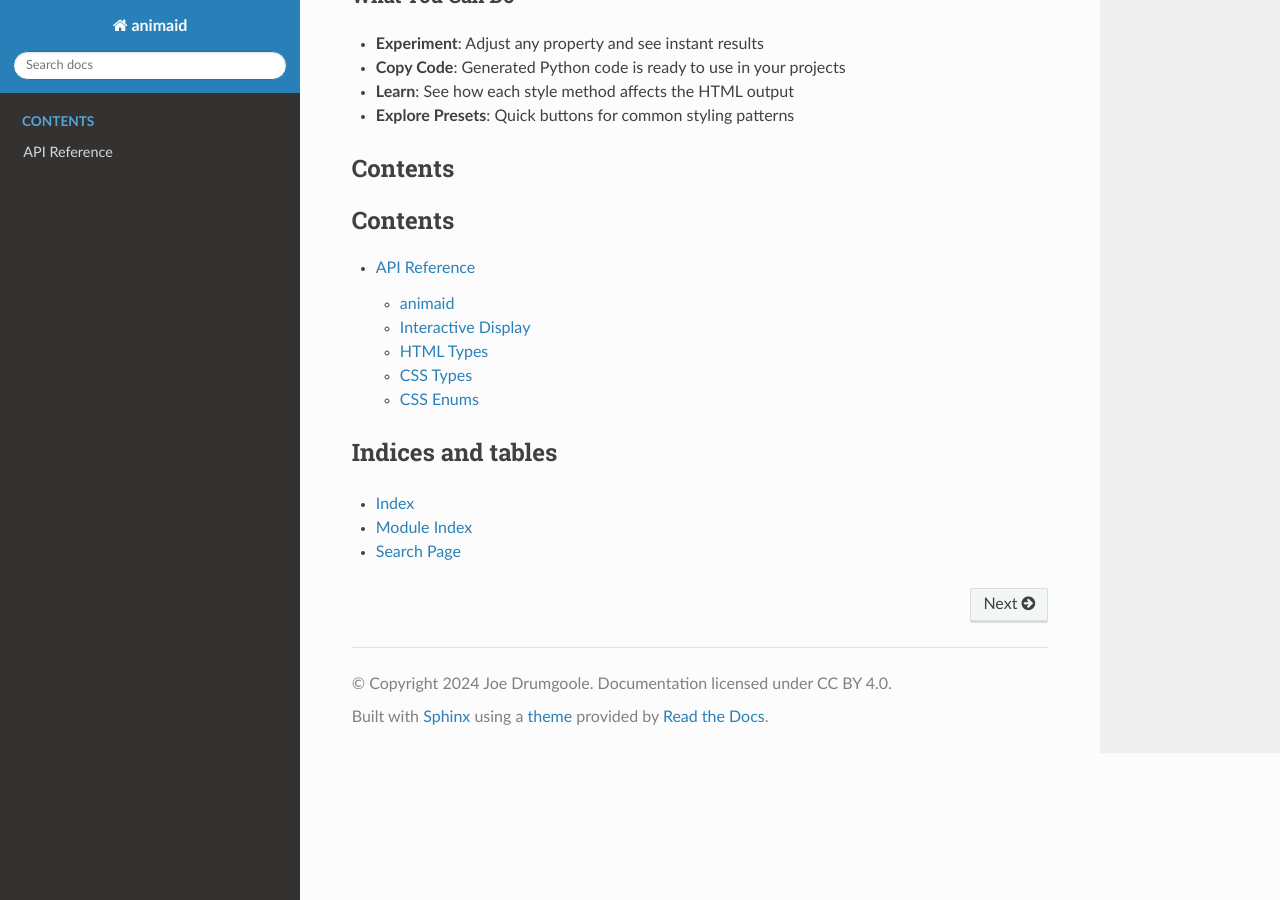
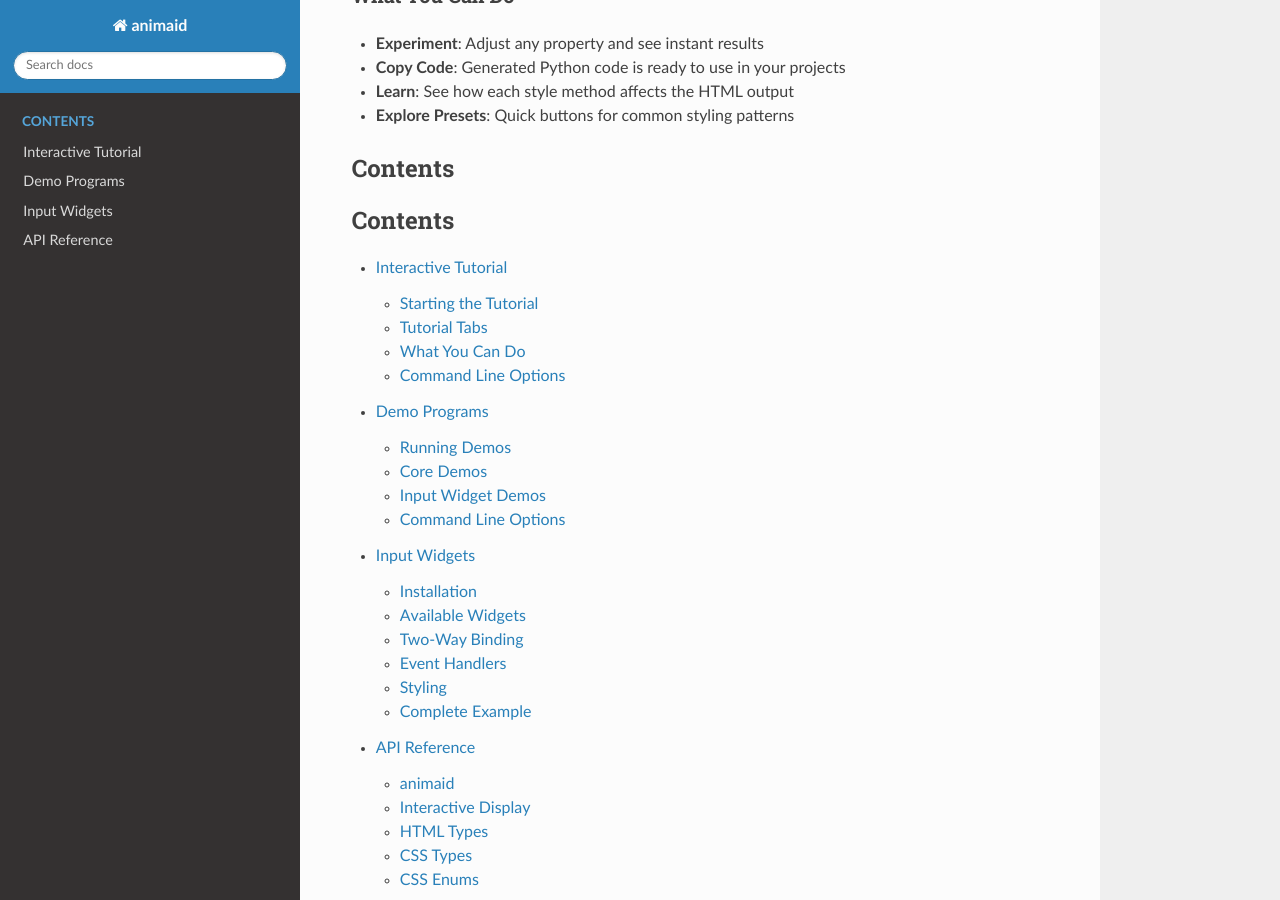
Before and after one commit to jdrumgoole/animaid, a Sphinx documentation site: the page built from docs/index.md, in a window 1280 px wide and 900 px high, scrolled down 19991 px. Built offline with Sphinx 7.4.7 and the Read the Docs theme 3.1.0, drawn with Linux system fonts in a browser that asks for light colours; part of the change alters nothing that is shown.

Commit message:
docs: Add tutorial, demos, and input widgets documentation pages
- Add docs/tutorial.md - comprehensive tutorial app documentation
- Add docs/demos.md - all demo programs with GIFs and descriptions
- Add docs/input-widgets.md - input widget API documentation
- Update toctree to include all new pages

Co-Authored-By: Claude Opus 4.5 <noreply@anthropic.com>

````diff
--- /dev/null
+++ b/docs/demos.md
@@ -0,0 +1,219 @@
+# Demo Programs
+
+AnimAID includes demo programs that showcase its interactive capabilities. Each demo opens a browser window and shows real-time updates as Python code executes.
+
+## Running Demos
+
+List all available demos:
+```bash
+animaid-demo --list
+```
+
+Run a specific demo:
+```bash
+animaid-demo countdown_timer
+```
+
+Or run directly with Python:
+```bash
+python demos/countdown_timer.py
+```
+
+## Core Demos
+
+### Countdown Timer
+
+Real-time countdown with color transitions (green → yellow → red).
+
+```bash
+animaid-demo countdown_timer
+```
+
+![Countdown Timer Demo](images/demos/countdown_timer.gif)
+
+[View Source](https://github.com/jdrumgoole/animaid/blob/main/demos/countdown_timer.py)
+
+### Sorting Visualizer
+
+Bubble sort algorithm with step-by-step visualization.
+
+```bash
+animaid-demo sorting_visualizer
+```
+
+![Sorting Visualizer Demo](images/demos/sorting_visualizer.gif)
+
+[View Source](https://github.com/jdrumgoole/animaid/blob/main/demos/sorting_visualizer.py)
+
+### Dashboard
+
+Multi-type dashboard with HTMLString, HTMLDict, HTMLList, and HTMLSet all updating together.
+
+```bash
+animaid-demo dashboard
+```
+
+![Dashboard Demo](images/demos/dashboard.gif)
+
+[View Source](https://github.com/jdrumgoole/animaid/blob/main/demos/dashboard.py)
+
+### Todo App
+
+Interactive todo list with CRUD operations.
+
+```bash
+animaid-demo todo_app
+```
+
+![Todo App Demo](images/demos/todo_app.gif)
+
+[View Source](https://github.com/jdrumgoole/animaid/blob/main/demos/todo_app.py)
+
+### Live List
+
+Reactive shopping cart showing `.append()` and `.pop()` with automatic updates.
+
+```bash
+animaid-demo live_list
+```
+
+[View Source](https://github.com/jdrumgoole/animaid/blob/main/demos/live_list.py)
+
+### Score Tracker
+
+Game score tracking with automatic dict updates.
+
+```bash
+animaid-demo score_tracker
+```
+
+[View Source](https://github.com/jdrumgoole/animaid/blob/main/demos/score_tracker.py)
+
+### Typewriter
+
+Typewriter effect with progressive styling animation.
+
+```bash
+animaid-demo typewriter
+```
+
+[View Source](https://github.com/jdrumgoole/animaid/blob/main/demos/typewriter.py)
+
+### Data Pipeline
+
+ETL pipeline progress tracking with status transitions.
+
+```bash
+animaid-demo data_pipeline
+```
+
+[View Source](https://github.com/jdrumgoole/animaid/blob/main/demos/data_pipeline.py)
+
+## Input Widget Demos
+
+### Button Showcase
+
+Button styles (default, primary, success, warning, danger), sizes, and click event handling.
+
+```bash
+animaid-demo input_button
+```
+
+![Button Demo](images/demos/input_button.gif)
+
+[View Source](https://github.com/jdrumgoole/animaid/blob/main/demos/input_button.py)
+
+### Text Input
+
+Text input with live character counting, validation, and mirroring.
+
+```bash
+animaid-demo input_text
+```
+
+![Text Input Demo](images/demos/input_text.gif)
+
+[View Source](https://github.com/jdrumgoole/animaid/blob/main/demos/input_text.py)
+
+### Checkbox Showcase
+
+Checkbox toggles, preferences panel, and multi-checkbox patterns.
+
+```bash
+animaid-demo input_checkbox
+```
+
+![Checkbox Demo](images/demos/input_checkbox.gif)
+
+[View Source](https://github.com/jdrumgoole/animaid/blob/main/demos/input_checkbox.py)
+
+### Select Dropdown
+
+Select dropdowns with dynamic updates and styling.
+
+```bash
+animaid-demo input_select
+```
+
+![Select Demo](images/demos/input_select.gif)
+
+[View Source](https://github.com/jdrumgoole/animaid/blob/main/demos/input_select.py)
+
+### RGB Color Mixer
+
+Sliders for real-time color mixing.
+
+```bash
+animaid-demo input_slider
+```
+
+![Slider Demo](images/demos/input_slider.gif)
+
+[View Source](https://github.com/jdrumgoole/animaid/blob/main/demos/input_slider.py)
+
+### Interactive Counter
+
+Counter with increment/decrement buttons.
+
+```bash
+animaid-demo input_counter
+```
+
+![Counter Demo](images/demos/input_counter.gif)
+
+[View Source](https://github.com/jdrumgoole/animaid/blob/main/demos/input_counter.py)
+
+### Interactive Greeter
+
+Text input with greeting button.
+
+```bash
+animaid-demo input_greeter
+```
+
+[View Source](https://github.com/jdrumgoole/animaid/blob/main/demos/input_greeter.py)
+
+### Registration Form
+
+Complete form with multiple input widget types.
+
+```bash
+animaid-demo input_form
+```
+
+[View Source](https://github.com/jdrumgoole/animaid/blob/main/demos/input_form.py)
+
+## Command Line Options
+
+```
+usage: animaid-demo [-h] [--list] [name]
+
+Run AnimAID demo programs
+
+positional arguments:
+  name        Name of the demo to run
+
+options:
+  -h, --help  show this help message and exit
+  --list, -l  List all available demos
+```
--- a/docs/index.md
+++ b/docs/index.md
@@ -708,6 +708,9 @@ The tutorial provides four main sections:
 :maxdepth: 2
 :caption: Contents
 
+tutorial
+demos
+input-widgets
 api
 ```
 
--- /dev/null
+++ b/docs/input-widgets.md
@@ -0,0 +1,275 @@
+# Input Widgets
+
+AnimAID provides interactive input widgets that work with the `Animate` class for building interactive browser-based applications.
+
+## Installation
+
+Input widgets require the tutorial dependencies:
+
+```bash
+pip install animaid[tutorial]
+```
+
+## Available Widgets
+
+### HTMLButton
+
+A clickable button with style presets.
+
+```python
+from animaid import Animate, HTMLButton
+
+with Animate() as anim:
+    def on_click():
+        print("Button clicked!")
+
+    button = HTMLButton("Click Me").primary().on_click(on_click)
+    anim.add(button)
+```
+
+**Style Presets:**
+- `.primary()` - Blue button
+- `.success()` - Green button
+- `.danger()` - Red button
+- `.warning()` - Orange button
+
+**Size Presets:**
+- `.large()` - Larger text and padding
+- `.small()` - Smaller text and padding
+
+### HTMLTextInput
+
+A text input field with two-way binding.
+
+```python
+from animaid import Animate, HTMLTextInput
+
+with Animate() as anim:
+    def on_change(value: str):
+        print(f"Input changed to: {value}")
+
+    text_input = HTMLTextInput(
+        placeholder="Enter text..."
+    ).wide().on_change(on_change)
+    anim.add(text_input)
+
+    # Read the current value
+    print(text_input.value)
+```
+
+**Properties:**
+- `value` - Current text value (read/write)
+- `placeholder` - Placeholder text
+
+**Methods:**
+- `.on_change(callback)` - Register change handler
+- `.on_submit(callback)` - Register submit handler (Enter key)
+- `.wide()` - Full width
+- `.large()` / `.small()` - Size presets
+
+### HTMLCheckbox
+
+A checkbox with a label and two-way binding.
+
+```python
+from animaid import Animate, HTMLCheckbox
+
+with Animate() as anim:
+    def on_change(checked: bool):
+        print(f"Checkbox is now: {'checked' if checked else 'unchecked'}")
+
+    checkbox = HTMLCheckbox("Enable feature").on_change(on_change)
+    anim.add(checkbox)
+
+    # Read the current state
+    print(checkbox.checked)
+```
+
+**Properties:**
+- `checked` - Current checked state (read/write)
+- `value` - Alias for `checked`
+- `label` - The checkbox label text
+
+**Methods:**
+- `.on_change(callback)` - Register change handler
+- `.large()` / `.small()` - Size presets
+
+### HTMLSlider
+
+A range slider with two-way binding.
+
+```python
+from animaid import Animate, HTMLSlider
+
+with Animate() as anim:
+    def on_change(value: float):
+        print(f"Slider value: {value}")
+
+    slider = HTMLSlider(
+        min=0,
+        max=100,
+        value=50,
+        step=1
+    ).wide().on_change(on_change)
+    anim.add(slider)
+
+    # Read the current value
+    print(slider.value)
+```
+
+**Properties:**
+- `value` - Current numeric value (read/write)
+- `min` - Minimum value
+- `max` - Maximum value
+- `step` - Step increment
+
+**Methods:**
+- `.on_change(callback)` - Register change handler
+- `.wide()` - Full width
+- `.thin()` / `.thick()` - Track thickness
+
+### HTMLSelect
+
+A dropdown select menu with two-way binding.
+
+```python
+from animaid import Animate, HTMLSelect
+
+with Animate() as anim:
+    def on_change(value: str):
+        print(f"Selected: {value}")
+
+    select = HTMLSelect(
+        options=["Red", "Green", "Blue"],
+        value="Green"
+    ).wide().on_change(on_change)
+    anim.add(select)
+
+    # Read the current value
+    print(select.value)
+```
+
+**Properties:**
+- `value` - Currently selected option (read/write)
+- `options` - List of option strings
+
+**Methods:**
+- `.on_change(callback)` - Register change handler
+- `.wide()` - Full width
+- `.large()` / `.small()` - Size presets
+
+## Two-Way Binding
+
+All input widgets support two-way binding with the `Animate` class:
+
+1. **User → Python**: When the user interacts with a widget in the browser, the widget's value/state is automatically updated and any registered callbacks are called.
+
+2. **Python → Browser**: You can read the current value at any time using the widget's properties (`value`, `checked`).
+
+```python
+from animaid import Animate, HTMLTextInput, HTMLButton
+
+with Animate() as anim:
+    text_input = HTMLTextInput(placeholder="Enter your name")
+    anim.add(text_input)
+
+    def greet():
+        name = text_input.value  # Read current value
+        print(f"Hello, {name}!")
+
+    button = HTMLButton("Greet").primary().on_click(greet)
+    anim.add(button)
+```
+
+## Event Handlers
+
+### on_change
+
+Called when the widget's value changes.
+
+```python
+def on_change(value):
+    # value type depends on widget:
+    # - HTMLTextInput: str
+    # - HTMLCheckbox: bool
+    # - HTMLSlider: float
+    # - HTMLSelect: str
+    print(f"New value: {value}")
+
+widget.on_change(on_change)
+```
+
+### on_click (HTMLButton only)
+
+Called when the button is clicked.
+
+```python
+def on_click():
+    print("Button clicked!")
+
+button.on_click(on_click)
+```
+
+### on_submit (HTMLTextInput only)
+
+Called when Enter is pressed in the text input.
+
+```python
+def on_submit(value: str):
+    print(f"Submitted: {value}")
+
+text_input.on_submit(on_submit)
+```
+
+## Styling
+
+All widgets support the `.styled()` method for custom CSS:
+
+```python
+button = HTMLButton("Custom").styled(
+    background_color="#6366f1",
+    border_radius="20px",
+    font_weight="bold"
+)
+```
+
+And the `.add_class()` method for CSS classes:
+
+```python
+button = HTMLButton("Styled").add_class("my-custom-class")
+```
+
+## Complete Example
+
+```python
+from animaid import Animate, HTMLString, HTMLButton, HTMLTextInput, HTMLCheckbox
+
+with Animate(title="User Form") as anim:
+    anim.add(HTMLString("User Registration").bold().xl())
+
+    name_input = HTMLTextInput(placeholder="Enter your name").wide()
+    anim.add(name_input)
+
+    agree_checkbox = HTMLCheckbox("I agree to the terms")
+    anim.add(agree_checkbox)
+
+    status = HTMLString("").muted()
+    anim.add(status, id="status")
+
+    def submit():
+        if not name_input.value:
+            status._value = "Please enter your name"
+            status._styles = {"color": "red"}
+        elif not agree_checkbox.checked:
+            status._value = "Please agree to the terms"
+            status._styles = {"color": "red"}
+        else:
+            status._value = f"Welcome, {name_input.value}!"
+            status._styles = {"color": "green"}
+        anim.refresh("status")
+
+    submit_btn = HTMLButton("Submit").primary().on_click(submit)
+    anim.add(submit_btn)
+
+    input("Press Enter to exit...")
+```
--- /dev/null
+++ b/docs/tutorial.md
@@ -0,0 +1,115 @@
+# Interactive Tutorial
+
+AnimAID includes a comprehensive web-based tutorial that lets you explore all features interactively.
+
+## Starting the Tutorial
+
+```bash
+# Install with tutorial dependencies
+pip install animaid[tutorial]
+
+# Start the tutorial (opens browser automatically)
+animaid-tutorial
+
+# Or specify a custom port
+animaid-tutorial --port 8300
+
+# Run without opening browser
+animaid-tutorial --no-browser
+```
+
+## Tutorial Tabs
+
+The tutorial provides four main sections accessible via tabs at the top of the page.
+
+### Python Objects Tab
+
+The Python Objects tab provides a unified interface for exploring all AnimAID HTML types:
+
+- **HTMLString** - Styled text with colors, fonts, backgrounds
+- **HTMLInt** - Formatted integers with currency, percentages, ordinals
+- **HTMLFloat** - Decimal numbers with precision control and units
+- **HTMLList** - Lists with flexible layouts (horizontal, vertical, grid)
+- **HTMLDict** - Key-value pairs as tables, cards, or definition lists
+- **HTMLTuple** - Tuples with labels and custom separators
+- **HTMLSet** - Unique items as tags or pills
+
+Use the dropdown selector to switch between object types. Each type has its own controls and presets.
+
+![Python Objects Tab](images/tutorial-python-objects.png)
+
+**Features:**
+- Type-specific controls for each HTML object
+- Quick preset buttons for common styles
+- Live preview of styled output
+- Generated Python code you can copy
+- Generated HTML output
+
+### Input Widgets Tab
+
+The Input Widgets tab demonstrates interactive input widgets that work with the `Animate` class:
+
+- **HTMLButton** - Clickable buttons with styles (primary, success, danger, warning)
+- **HTMLTextInput** - Text input fields with placeholder and change events
+- **HTMLCheckbox** - Toggle checkboxes with labels
+- **HTMLSlider** - Range sliders with min/max/step values
+- **HTMLSelect** - Dropdown select menus
+
+![Input Widgets Tab](images/tutorial-app-inputs.png)
+
+**Features:**
+- Widget-specific controls and presets
+- Live demonstration of event handling
+- Value display showing current widget state
+- Generated Python code for each widget
+
+### Dict of Lists Tab
+
+Visualize nested dictionaries containing lists:
+
+```python
+from animaid import HTMLDict, HTMLList
+
+data = HTMLDict({
+    "Fruits": HTMLList(["Apple", "Banana", "Cherry"]),
+    "Vegetables": HTMLList(["Carrot", "Broccoli", "Spinach"]),
+})
+```
+
+Configure list styling options like horizontal/vertical layout, pills, and cards.
+
+### List of Dicts Tab
+
+Visualize lists of dictionaries as cards:
+
+```python
+from animaid import HTMLList, HTMLDict
+
+users = HTMLList([
+    HTMLDict({"name": "Alice", "role": "Developer"}),
+    HTMLDict({"name": "Bob", "role": "Designer"}),
+])
+```
+
+Perfect for displaying collections of records with consistent formatting.
+
+## What You Can Do
+
+- **Experiment**: Adjust any property and see instant results
+- **Copy Code**: Generated Python code is ready to use in your projects
+- **Learn**: See how each style method affects the HTML output
+- **Explore Presets**: Quick buttons for common styling patterns
+
+## Command Line Options
+
+```
+usage: animaid-tutorial [-h] [--port PORT] [--host HOST] [--no-browser]
+
+Run the AnimAID interactive tutorial
+
+options:
+  -h, --help    show this help message and exit
+  --port PORT   Port to run the server on (default: 8200)
+  --host HOST   Host to bind to (default: 127.0.0.1)
+  --no-browser  Don't automatically open the browser
+```
````
